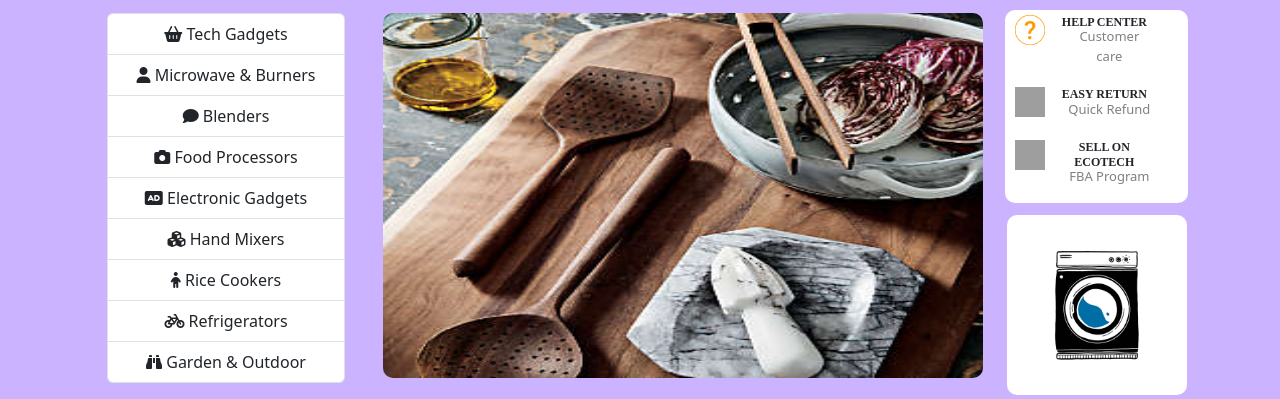
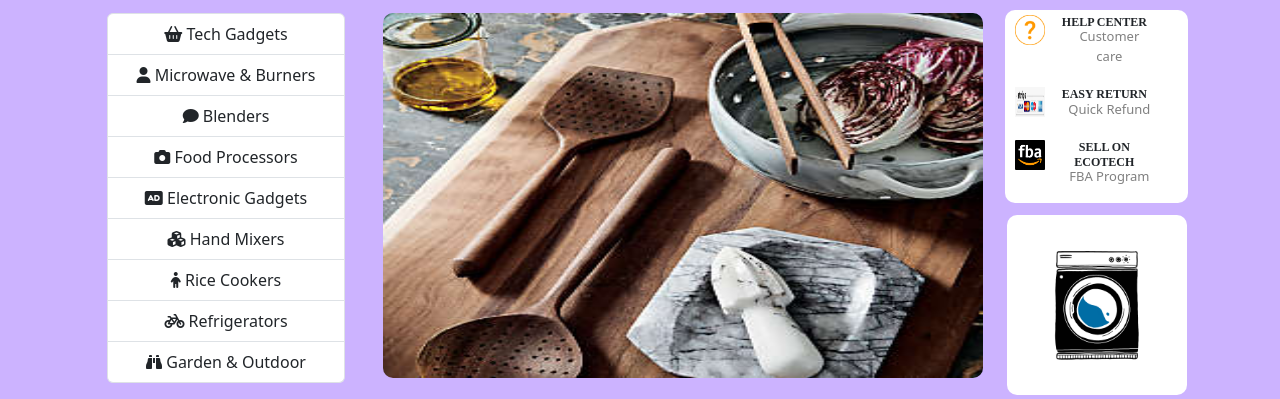
Before and after one commit to Dani-dzoe/Ecotech, a Flask app: page / in a window 1280 px wide. Shown: the part 101-500 px from the top of the page. Run offline with Flask 3, Linux system fonts and the light colour scheme; data comes from the database, SQL or seed files in the repository; some libraries are stand-ins or nearby versions; some web fonts are replaced; grey boxes are pictures that could not be loaded.

Commit message:
minor changes

```diff
--- a/source/templates/home.html
+++ b/source/templates/home.html
@@ -68,7 +68,7 @@
 
             <div class="row" style="display: flex; margin-top: 5px;">
                 <div class="col">
-                    <img src="../static/images/return.png" alt="" style="width: 30px; height: 30px; margin-left: -30px;">
+                    <img src="../static/images/payment.jpeg" alt="" style="width: 30px; height: 30px; margin-left: -30px;">
                 </div>
                 <div class="col">
                     <h6 style="font-family:'Times New Roman', Times, serif; font-size: 12px; margin-left: -40px; font-weight: 600;">EASY RETURN</h6>
@@ -78,7 +78,7 @@
 
             <div class="row" style="display: flex; margin-top: 5px;">
                 <div class="col">
-                    <img src="../static/images/payment.png" alt="" style="width: 30px; height: 30px; margin-left: -30px;">
+                    <img src="../static/images/Fba.png" alt="" style="width: 30px; height: 30px; margin-left: -30px;">
                 </div>
                 <div class="col">
                     <h6 style="font-family:'Times New Roman', Times, serif; font-size: 12px; margin-left: -40px; font-weight: 600;">SELL ON ECOTECH</h6>
```
